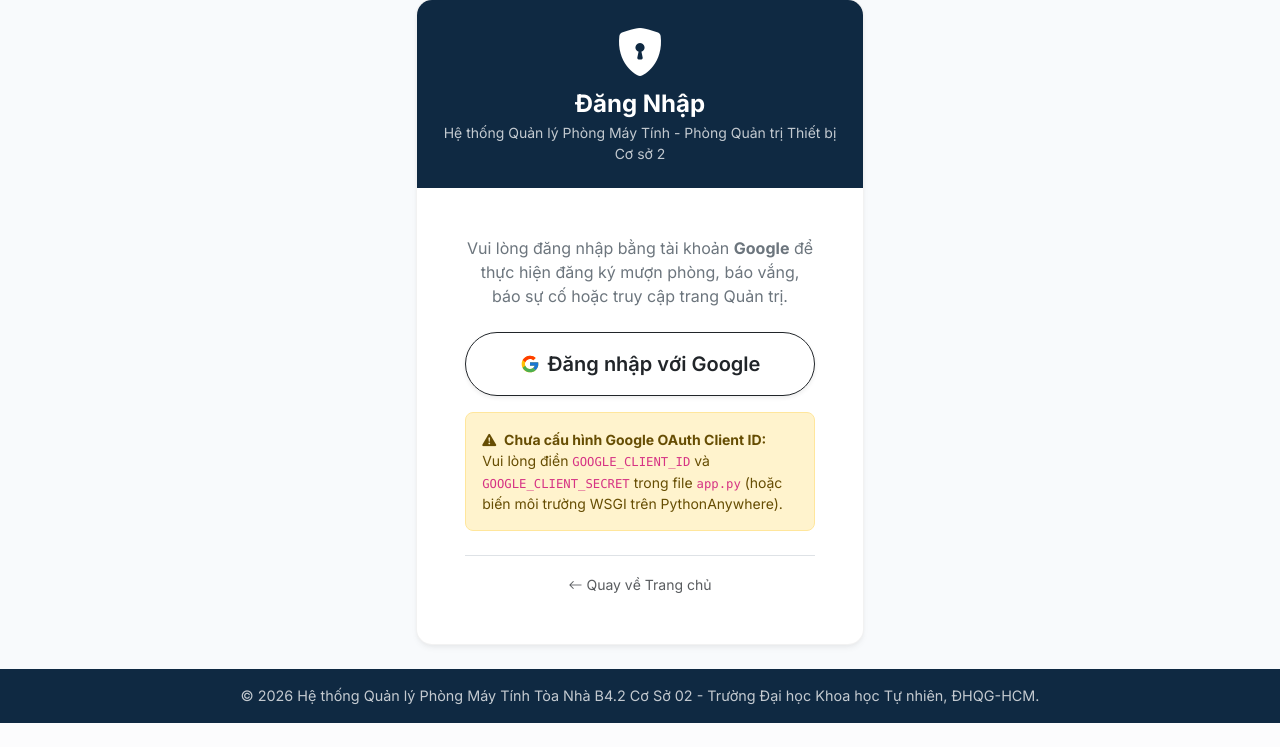
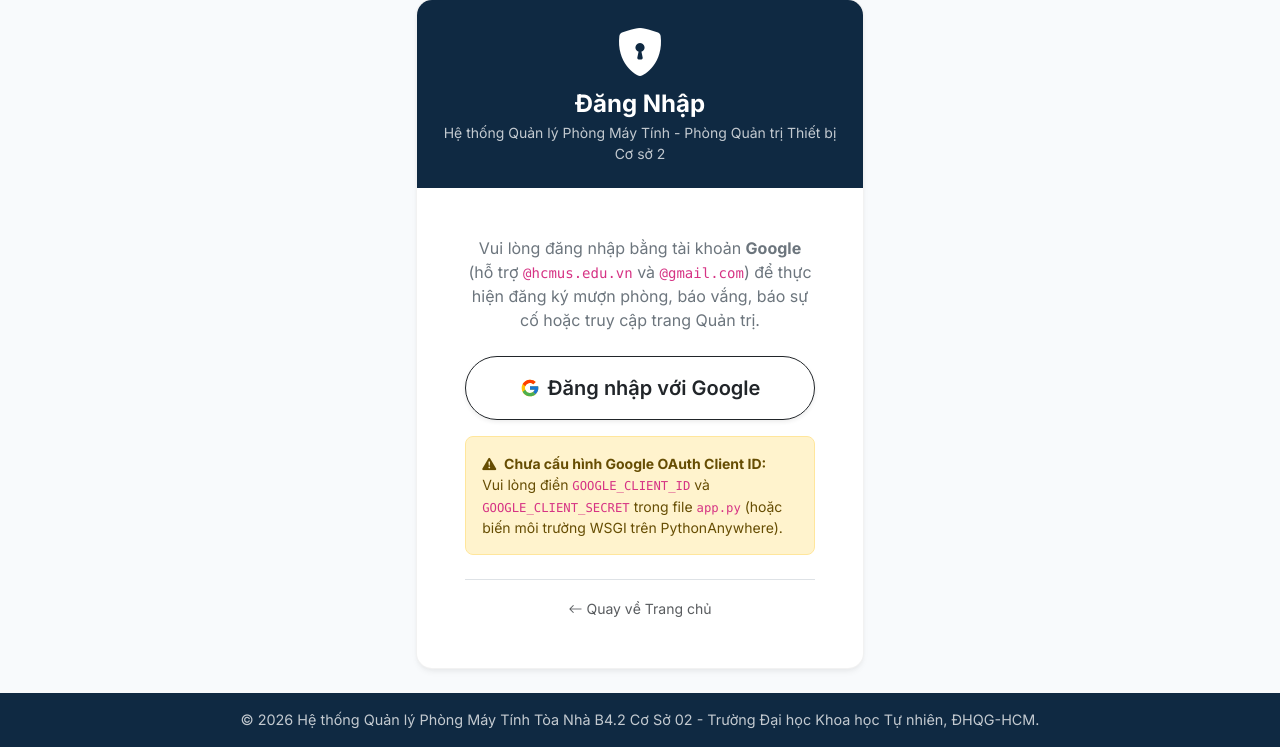
Before and after one commit to maihang-cloud/QLPhongMay, a Flask app: page /login in a window 1280 px wide. Shown: the part 95-842 px from the top of the page. Before the commit the page ends 818 px from the top, so only its background shows below. Run offline with Flask 3, Linux system fonts and the light colour scheme; parts of the project's set-up code (start-up, migrations or seed data) failed here and were passed over.

Commit message:
feat(auth): allow @gmail.com domain for Google OAuth login

```diff
--- a/app.py
+++ b/app.py
@@ -74,7 +74,7 @@ ADMIN_EMAILS = [
 ]
 
 # Tùy chọn: Giới hạn tên miền email được phép đăng nhập (Để danh sách rỗng [] nếu cho phép mọi tài khoản Google)
-ALLOWED_EMAIL_DOMAINS = ["hcmus.edu.vn"]  # Ví dụ: ["hcmus.edu.vn", "student.hcmus.edu.vn"]
+ALLOWED_EMAIL_DOMAINS = ["hcmus.edu.vn", "gmail.com"]
 
 
 def get_current_user_email():
--- a/templates/login.html
+++ b/templates/login.html
@@ -12,7 +12,7 @@
             </div>
             <div class="card-body p-4 p-md-5 text-center">
                 <p class="text-secondary mb-4">
-                    Vui lòng đăng nhập bằng tài khoản <strong>Google</strong> để thực hiện đăng ký mượn phòng, báo vắng, báo sự cố hoặc truy cập trang Quản trị.
+                    Vui lòng đăng nhập bằng tài khoản <strong>Google</strong> (hỗ trợ <code>@hcmus.edu.vn</code> và <code>@gmail.com</code>) để thực hiện đăng ký mượn phòng, báo vắng, báo sự cố hoặc truy cập trang Quản trị.
                 </p>
 
                 <a href="{{ url_for('google_login', next=next_url) }}" class="btn btn-outline-dark btn-lg w-100 rounded-pill fw-semibold d-flex align-items-center justify-content-center gap-2 py-3 shadow-sm mb-3">
```
